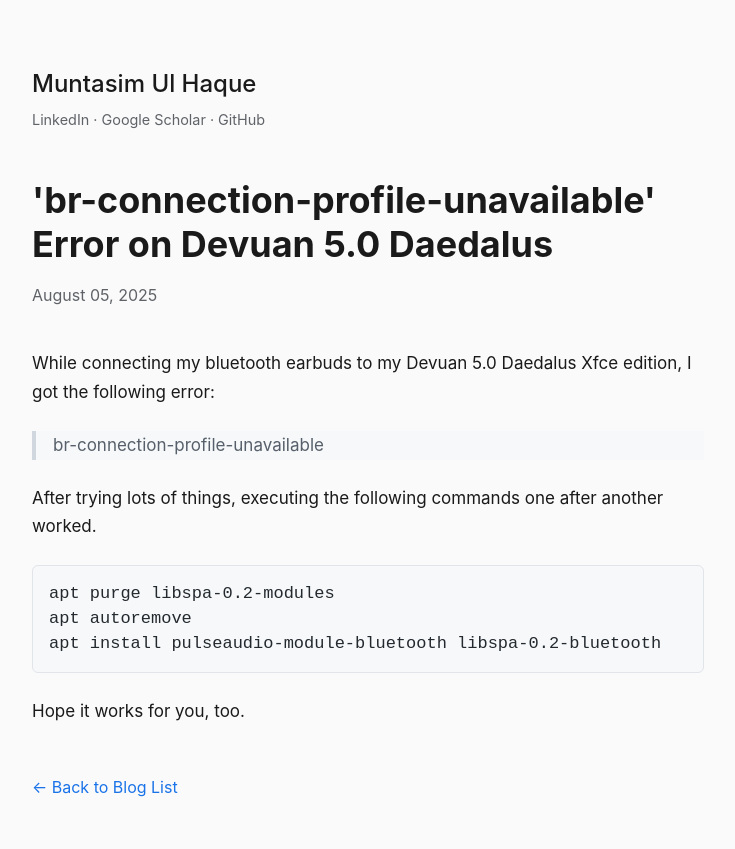
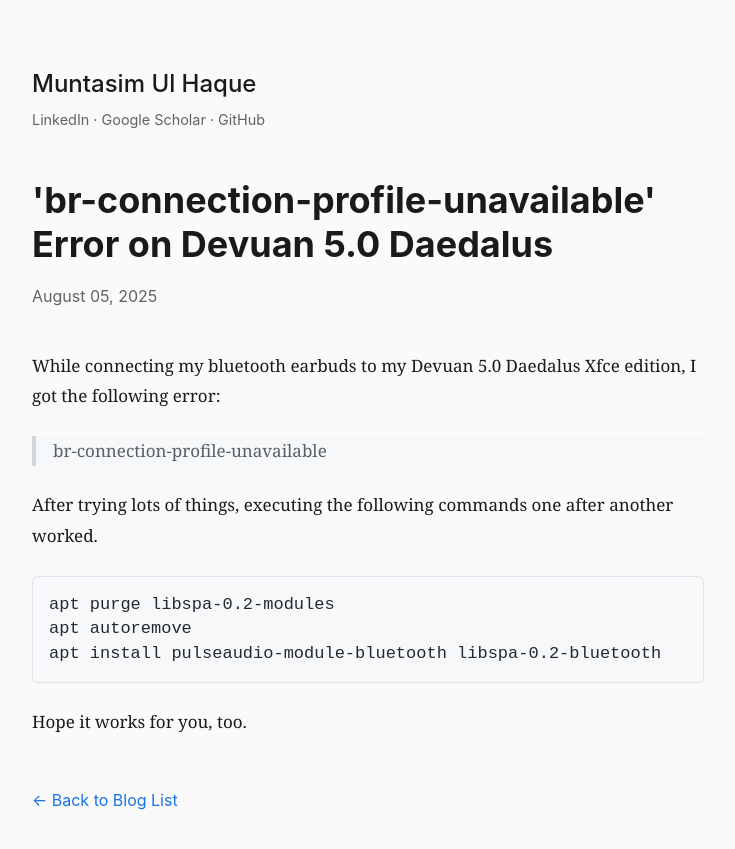
Before and after one commit to muntasimulhaque/muntasimulhaque.github.io, a Jekyll site: the page built from _posts/2025-08-05-br-connection-profile-unavailable.md, in a window 1280 px wide. Shown: the top 849 px of the page, without its empty margins (272-1007 px from the left). Built offline with Jekyll 4.4.1, drawn with Linux system fonts in a browser that asks for light colours.

Commit message:
Update style.css

```diff
--- a/assets/css/style.css
+++ b/assets/css/style.css
@@ -83,21 +83,21 @@ main {
 }
 
 .post {
-  /* Use a system serif font stack for post readability */
-  font-family: -apple-system, BlinkMacSystemFont, "Segoe UI", Roboto, "Helvetica Neue", Arial, sans-serif;
-  line-height: 1.7;
-  font-size: 17px; /* Increased for better readability at wider widths */
+  /* System serif stack for long-form reading */
+  font-family: Georgia, "Times New Roman", Times, serif;
+  line-height: 1.8; /* Slightly more leading — serif letterforms need it */
+  font-size: 17px;
 }
 
-/* Keep post headings in the default sans-serif font for contrast */
-.post h2, .post h3, .post h4 {
+/* Keep post headings in sans-serif for contrast against the serif body */
+.post h2, .post h3, .post h4, .post-title {
   font-family: -apple-system, BlinkMacSystemFont, "Segoe UI", Roboto, "Helvetica Neue", Arial, sans-serif;
 }
 
 /* NEW: Larger post title */
 .post-title {
-  font-size: 2.25rem; /* Increased from 1.875rem */
-  font-weight: 700; /* Slightly bolder */
+  font-size: 2.25rem;
+  font-weight: 700;
   line-height: 1.2;
   margin-bottom: 1rem;
 }
@@ -124,7 +124,7 @@ main {
   border-left: 3px solid var(--color-border);
   padding: 1rem;
   overflow-x: auto;
-  margin: 1.5rem 0; /* This adds space above and below */
+  margin: 1.5rem 0;
   font-family: monospace;
   line-height: 1.4;
 }
@@ -231,12 +231,12 @@ a:hover {
 }
 
 blockquote {
-  border-left: 4px solid #d0d7de; /* GitHub's border color */
+  border-left: 4px solid #d0d7de;
   padding: 0 1em;
-  color: #57606a; /* Muted text color */
-  background-color: #f6f8fa; /* Light gray background */
+  color: #57606a;
+  background-color: #f6f8fa;
   margin: 1.5rem 0;
-  font-style: normal; /* GitHub avoids italics */
+  font-style: normal;
 }
 
 blockquote p {
@@ -248,20 +248,20 @@ blockquote p {
   background-color: rgba(175,184,193,0.2);
   border-radius: 6px;
   padding: 0.2em 0.4em;
-  color: #24292e; /* GitHub's pinkish color for inline code */
+  color: #24292e;
   font-family: monospace;
 }
 
 /* Updated Code Blocks - GitHub Light Theme */
 .post pre {
-  background-color: #f6f8fa; /* GitHub's light background */
-  border: 1px solid #e1e4e8; /* Light border */
+  background-color: #f6f8fa;
+  border: 1px solid #e1e4e8;
   border-radius: 6px;
   padding: 1rem;
   overflow-x: auto;
   margin: 1.5rem 0;
   line-height: 1.45;
-  color: #24292e; /* Dark text for better contrast */
+  color: #24292e;
   font-family: monospace;
 }
 
@@ -269,7 +269,7 @@ blockquote p {
   background: none !important;
   padding: 0;
   border-radius: 0;
-  color: inherit; /* Inherits color from pre */
+  color: inherit;
   white-space: pre;
   font-family: monospace;
 }
```
